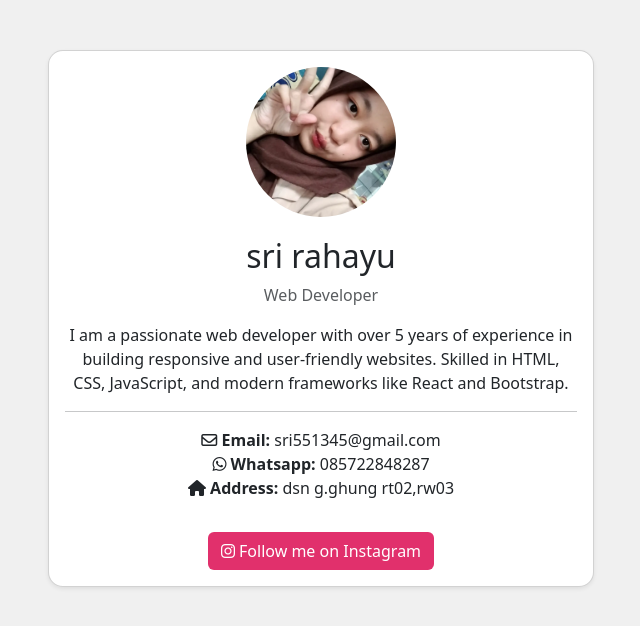
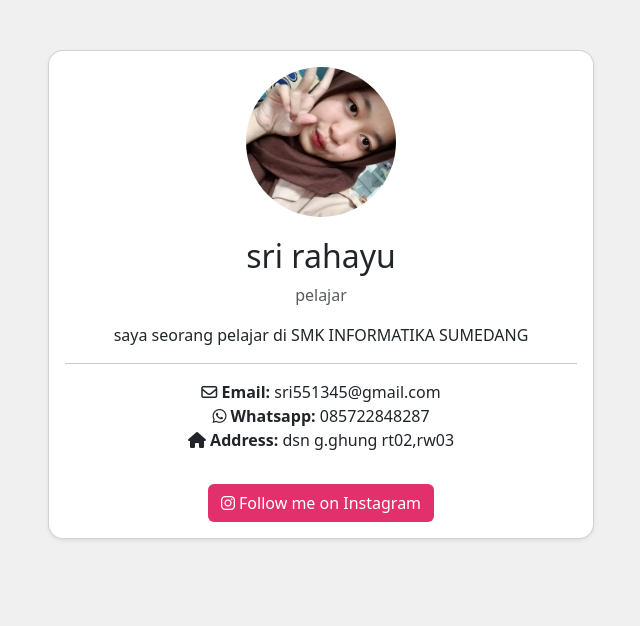
Before and after one commit to Srirahayuuuuuuuu/biodata-sri-rahayu_xr2, a plain HTML site: page index.html in a window 1280 px wide. Shown: the whole page, without its empty margins (319-959 px from the left). Drawn offline with nearby package versions, Linux system fonts and the light colour scheme.

Commit message:
Update index.html

```diff
--- a/index.html
+++ b/index.html
@@ -16,8 +16,8 @@
                     <div class="card-body text-center">
                         <img src="da78b9bc9ef391c16f1e0a0bc875ac41_1729836759445_0.webp.jpg" alt="Profile Image" class="profile-img">
                         <h2>sri rahayu</h2></h2>
-                        <p class="text-muted">Web Developer</p>
-                        <p>I am a passionate web developer with over 5 years of experience in building responsive and user-friendly websites. Skilled in HTML, CSS, JavaScript, and modern frameworks like React and Bootstrap.
+                        <p class="text-muted">pelajar</p>
+                        <p>saya seorang pelajar di SMK INFORMATIKA SUMEDANG
                         </p>
                         <hr>
                         <ul class="list-unstyled">
@@ -25,7 +25,7 @@
                             <li><i class="fa-brands fa-whatsapp"></i> <strong>Whatsapp:</strong> 085722848287</li>
                             <li><i class="fa-solid fa-house"></i> <strong>Address:</strong>  dsn g.ghung rt02,rw03</li>
                         </ul>
-                        <a href="https://www.instagram.com/sebuahsemangat" target="_blank" class="btn btn-instagram mt-3">
+                        <a href="https://www.instagram.com/urfavvriiiii?igsh=MTUybWZ4b2tzbHd4bQ==" target="_blank" class="btn btn-instagram mt-3">
                             <i class="fab fa-instagram"></i> Follow me on Instagram
                         </a>
                     </div>
```
